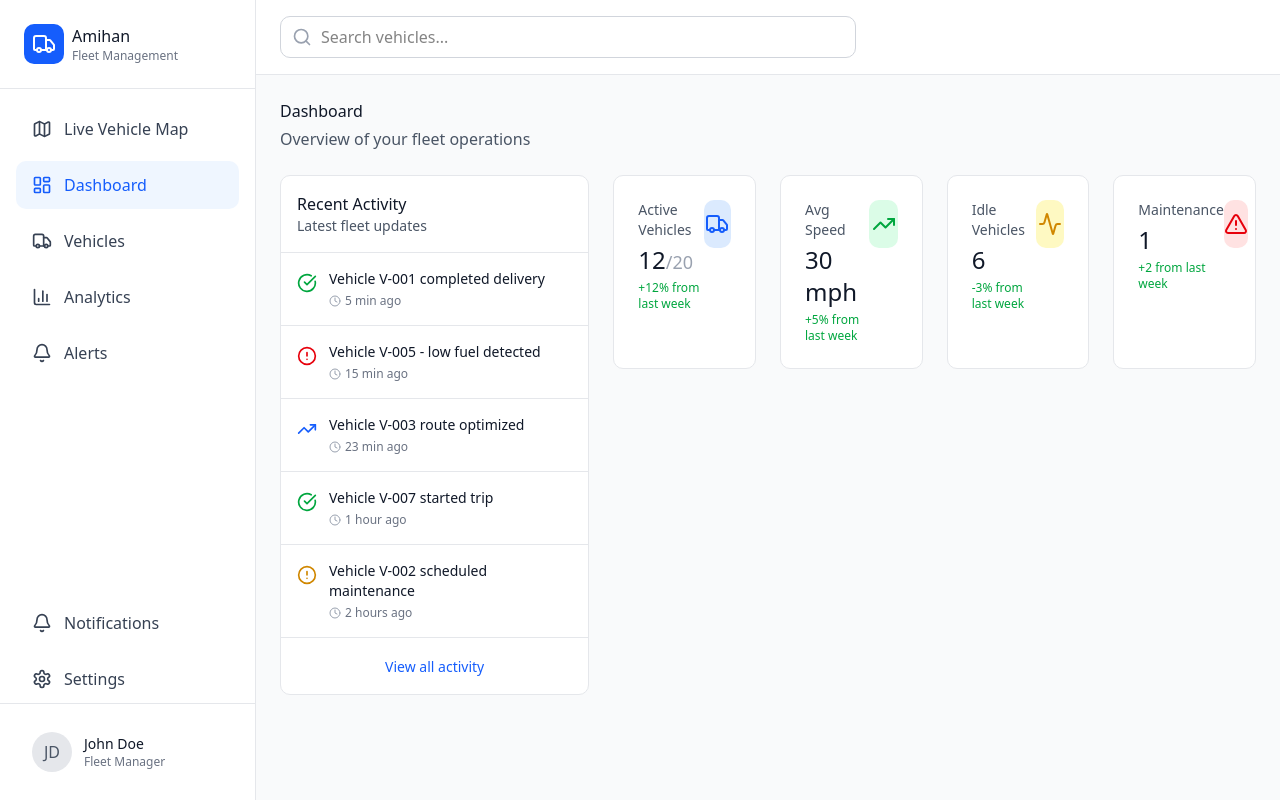
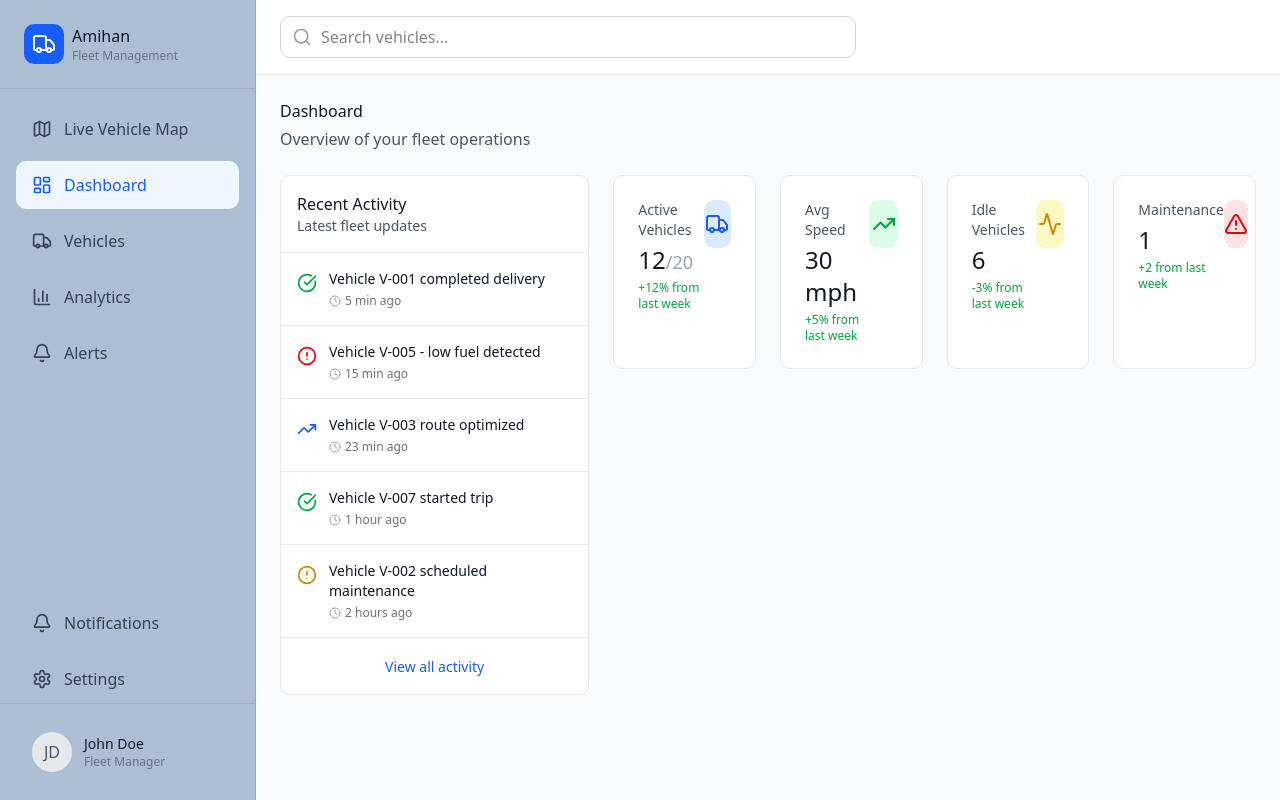
Before and after one commit to swayswede-oss/Amihan, a React (Vite) app: page / in a window 1280 px wide. Both pictures are taken after typing "Sample", "Sample123" into the empty fields and a click on the button "Log In". Built offline with nearby package versions, Linux system fonts and the light colour scheme.

Commit message:
Change sidebar background color to #abbed4

```diff
--- a/src/components/Sidebar.tsx
+++ b/src/components/Sidebar.tsx
@@ -35,10 +35,11 @@ export function Sidebar({ currentView, onViewChange, isOpen, onClose }: SidebarP
       {/* Sidebar */}
       <div className={`
         fixed lg:static inset-y-0 left-0 z-50
-        w-64 bg-white border-r border-gray-200 flex flex-col
+        w-64 flex flex-col
         transform transition-transform duration-200 ease-in-out
         ${isOpen ? 'translate-x-0' : '-translate-x-full lg:translate-x-0'}
-      `}>
+      `}
+      style={{ backgroundColor: '#abbed4', borderRight: '1px solid #9da8c4' }}>
         {/* Mobile close button */}
         <button
           onClick={onClose}
@@ -47,7 +48,7 @@ export function Sidebar({ currentView, onViewChange, isOpen, onClose }: SidebarP
           <X className="w-5 h-5" />
         </button>
 
-        <div className="p-6 border-b border-gray-200">
+        <div className="p-6" style={{ borderBottom: '1px solid #9da8c4' }}>
           <div className="flex items-center gap-2">
             <div className="w-10 h-10 bg-blue-600 rounded-lg flex items-center justify-center">
               <Truck className="w-6 h-6 text-white" />
@@ -109,7 +110,7 @@ export function Sidebar({ currentView, onViewChange, isOpen, onClose }: SidebarP
           </ul>
         </nav>
 
-        <div className="p-4 border-t border-gray-200">
+        <div className="p-4" style={{ borderTop: '1px solid #9da8c4' }}>
           <div className="flex items-center gap-3 px-4 py-3">
             <div className="w-10 h-10 bg-gray-200 rounded-full flex items-center justify-center">
               <span className="text-gray-600">JD</span>
```
